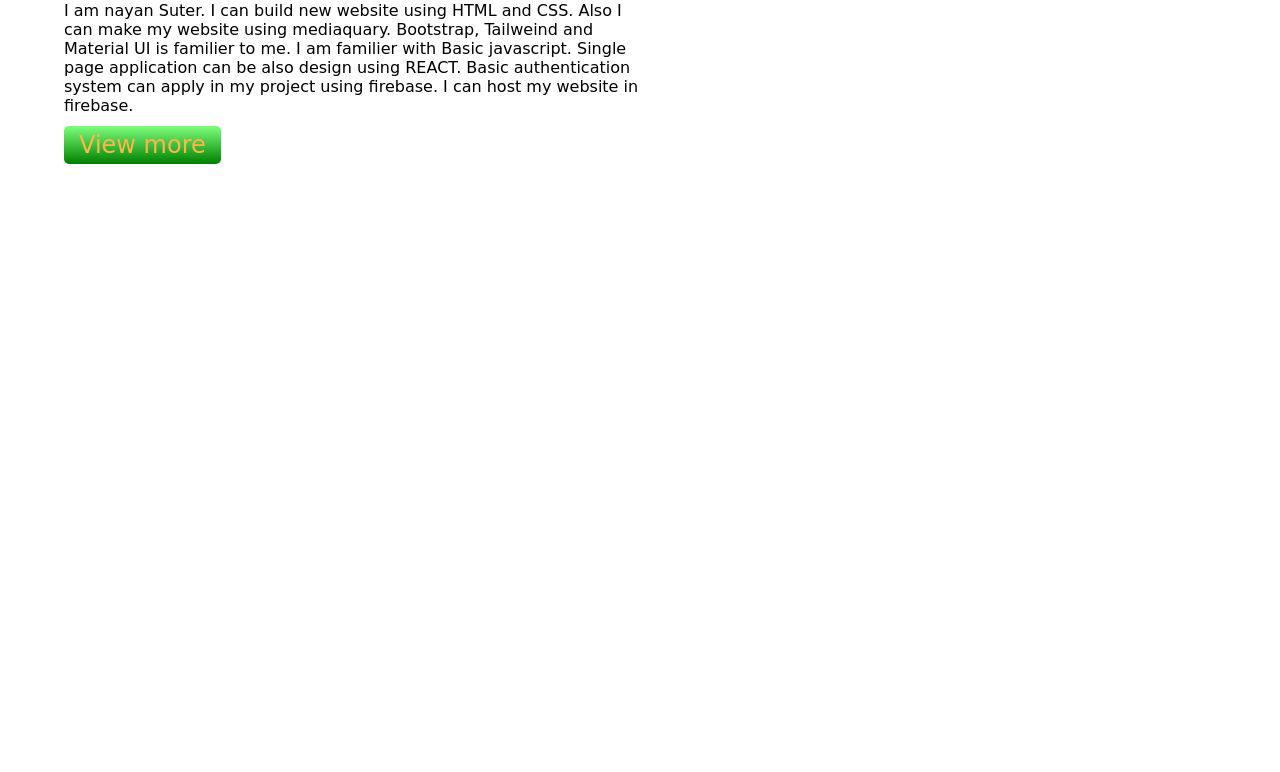
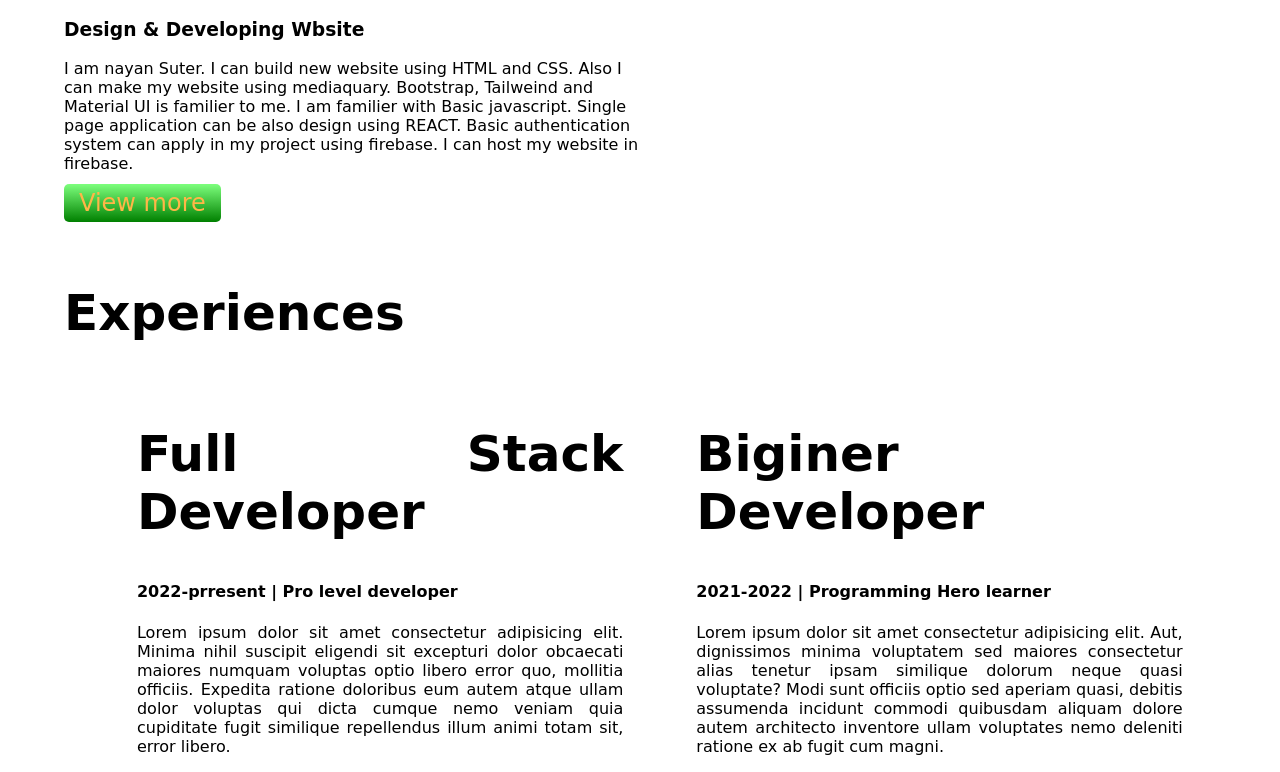
Before and after one commit to NayanSuter111/My-Portfolio-M1M4, a plain HTML site: page index.html in a window 1280 px wide. Shown: the part 391-1163 px from the top of the page. Before the commit the page ends 800 px from the top, so only its background shows below. Drawn offline with Linux system fonts and the light colour scheme; a web font is replaced by a local one.

Commit message:
experience section addeded

```diff
--- a/index.html
+++ b/index.html
@@ -16,7 +16,7 @@
 <body>
     <section class="welcome-section">
         <div class="welcome">
-            <h1 class="welcome">Welcome to <br> <span>Nayan Suter</span>World</h1>
+            <h1 class="welcome">Welcome to <br> <span>Nayan Suter</span> World</h1>
             <h3>Design & Developing Wbsite</h3>
             <p>I am nayan Suter. I can build new website using HTML and CSS. Also I can make my website using
                 mediaquary.
@@ -30,6 +30,31 @@
             <img src="images/Nayan.jpg" alt="">
         </div>
     </section>
+    <section class="experience-section">
+        <h1>Experiences</h1>
+        <div class="experience-div">
+            <div class="experience-subdiv">
+                <h1>Full Stack Developer</h1>
+                <h4>2022-prresent | Pro level developer</h4>
+                <p>
+                    Lorem ipsum dolor sit amet consectetur adipisicing elit. Minima nihil suscipit eligendi sit
+                    excepturi dolor obcaecati maiores numquam voluptas optio libero error quo, mollitia officiis.
+                    Expedita ratione doloribus eum autem atque ullam dolor voluptas qui dicta cumque nemo veniam quia
+                    cupiditate fugit similique repellendus illum animi totam sit, error libero.
+                </p>
+            </div>
+            <div class="experience-subdiv">
+                <h1>Biginer Developer</h1>
+                <h4>2021-2022 | Programming Hero learner</h4>
+                <p>
+                    Lorem ipsum dolor sit amet consectetur adipisicing elit. Aut, dignissimos minima voluptatem sed
+                    maiores consectetur alias tenetur ipsam similique dolorum neque quasi voluptate? Modi sunt officiis
+                    optio sed aperiam quasi, debitis assumenda incidunt commodi quibusdam aliquam dolore autem
+                    architecto inventore ullam voluptates nemo deleniti ratione ex ab fugit cum magni.
+                </p>
+            </div>
+        </div>
+    </section>
 
 </body>
 
--- a/style.css
+++ b/style.css
@@ -16,6 +16,7 @@ h1 {
     display: flex;
     background-image: url(images/Banner.png);
     background-repeat: no-repeat;
+
 }
 
 .welcome {
@@ -37,3 +38,18 @@ h1 {
     color: rgb(255, 182, 71);
     font-size: 1.5em;
 }
+
+.experience-div {
+    display: flex;
+}
+
+.experience-section {
+    padding-left: 5%;
+    padding-top: 2%;
+}
+
+.experience-subdiv {
+    padding-left: 6%;
+    width: 40%;
+    text-align: justify;
+}
```
